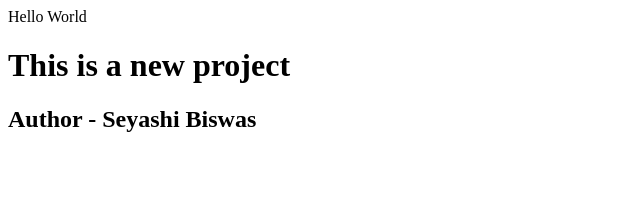
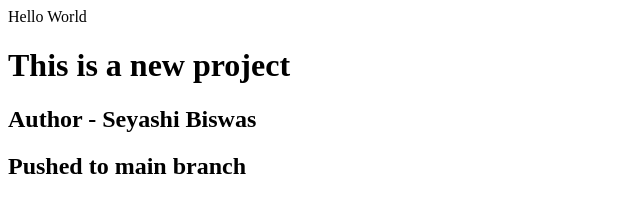
Before and after one commit to Sreyashi30/LocalRepo, a plain HTML site: page index.html in a window 1280 px wide. Shown: the whole page, without its empty margins (0-640 px from the left). Drawn offline with Linux system fonts and the light colour scheme.

Commit message:
new change in main branch

```diff
--- a/index.html
+++ b/index.html
@@ -1,3 +1,4 @@
 <p1>Hello World</p1>
 <h1>This is a new project</h1>
 <h2>Author - Seyashi Biswas</h2>
+<h2>Pushed to main branch</h2>
```
